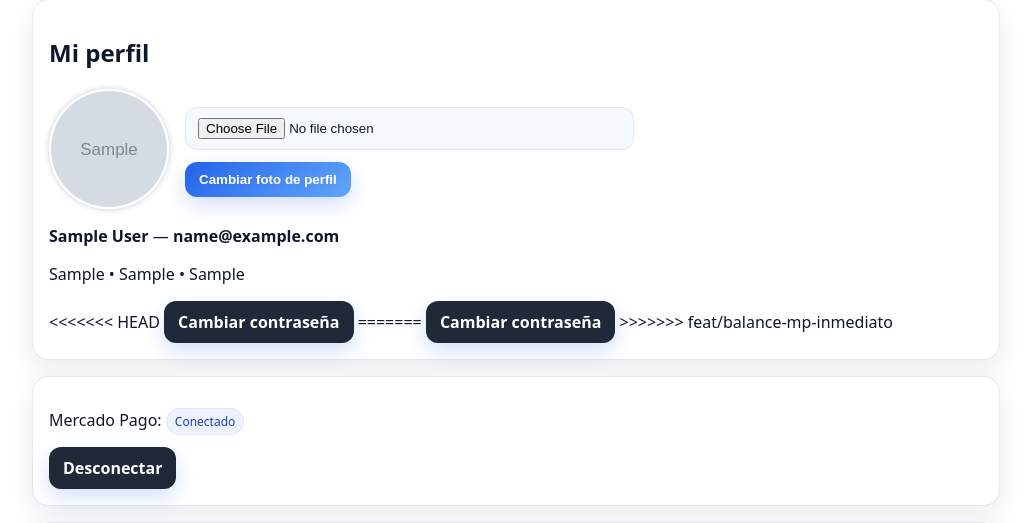
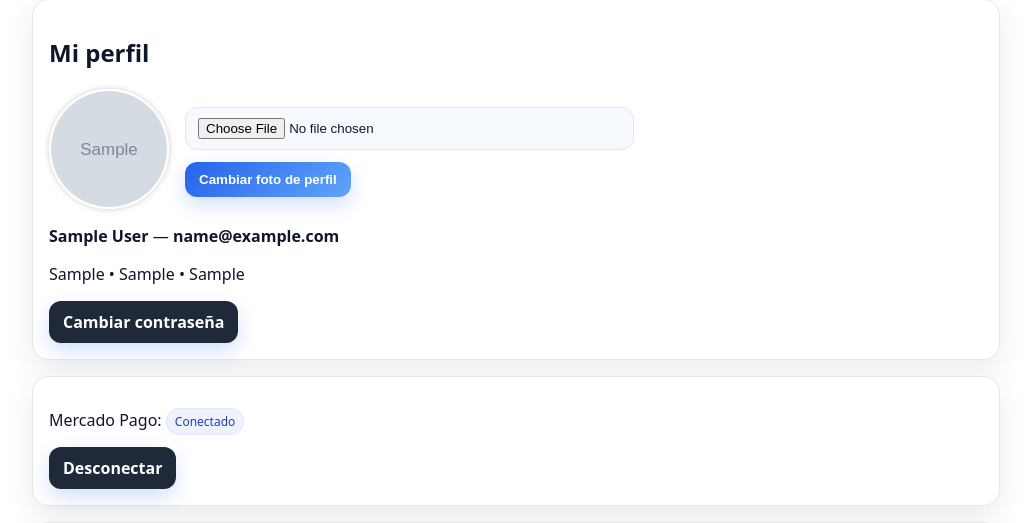
Before and after one commit to francozapata/APUNTESYA, a Flask app: page /profile in a window 1280 px wide. Shown: the part 113-636 px from the top of the page, without its empty margins (124-1155 px from the left). Run offline with Flask 3, Linux system fonts and the light colour scheme; a user stored in the database is signed in; tables that the repository leaves empty hold one stand-in row (values such as "Sample post"); grey boxes marked "Sample" are stand-in pictures.

Commit message:
chore: actualiza proyecto completo (todas las carpetas y fixes)

```diff
--- a/apuntesya2/templates/profile.html
+++ b/apuntesya2/templates/profile.html
@@ -16,16 +16,7 @@
   </div>
   <p><strong>{{ current_user.name }}</strong> — <strong> {{ current_user.email }}</strong></p>
   <p>{{ current_user.university }} • {{ current_user.faculty }} • {{ current_user.career }}</p>
-  <!-- antes: url_for('auth_reset.reset_password_request') -->
-<<<<<<< HEAD
   <a class="btn secondary" href="{{ url_for('auth_reset.reset_password_request') }}">Cambiar contraseña</a>
-
-=======
-  <a class="btn secondary" href="#" onclick="alert('Cambio de contraseña disponible próximamente'); return false;">
-    Cambiar contraseña
-  </a>
->>>>>>> feat/balance-mp-inmediato
-  <!-- reset link removed -->
 </div>
 
 <div class="card">
```
